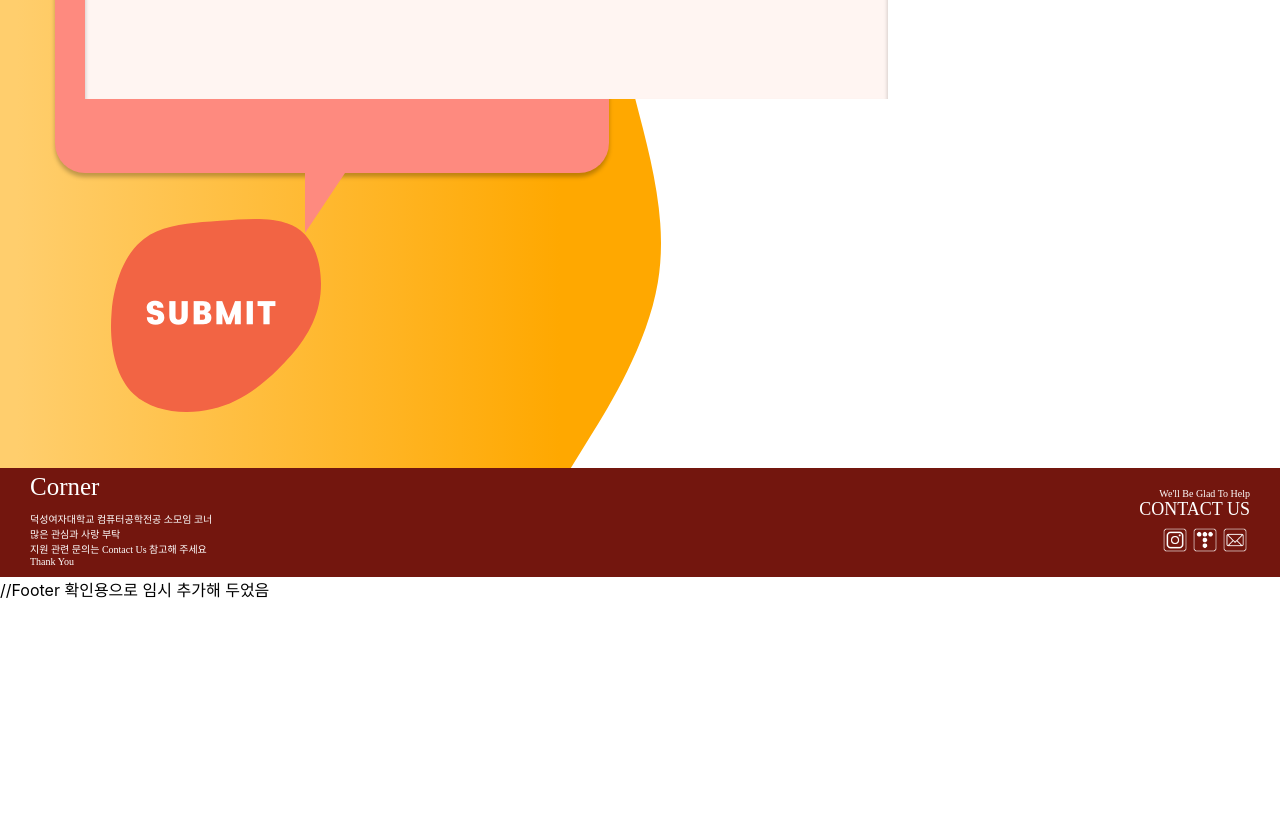
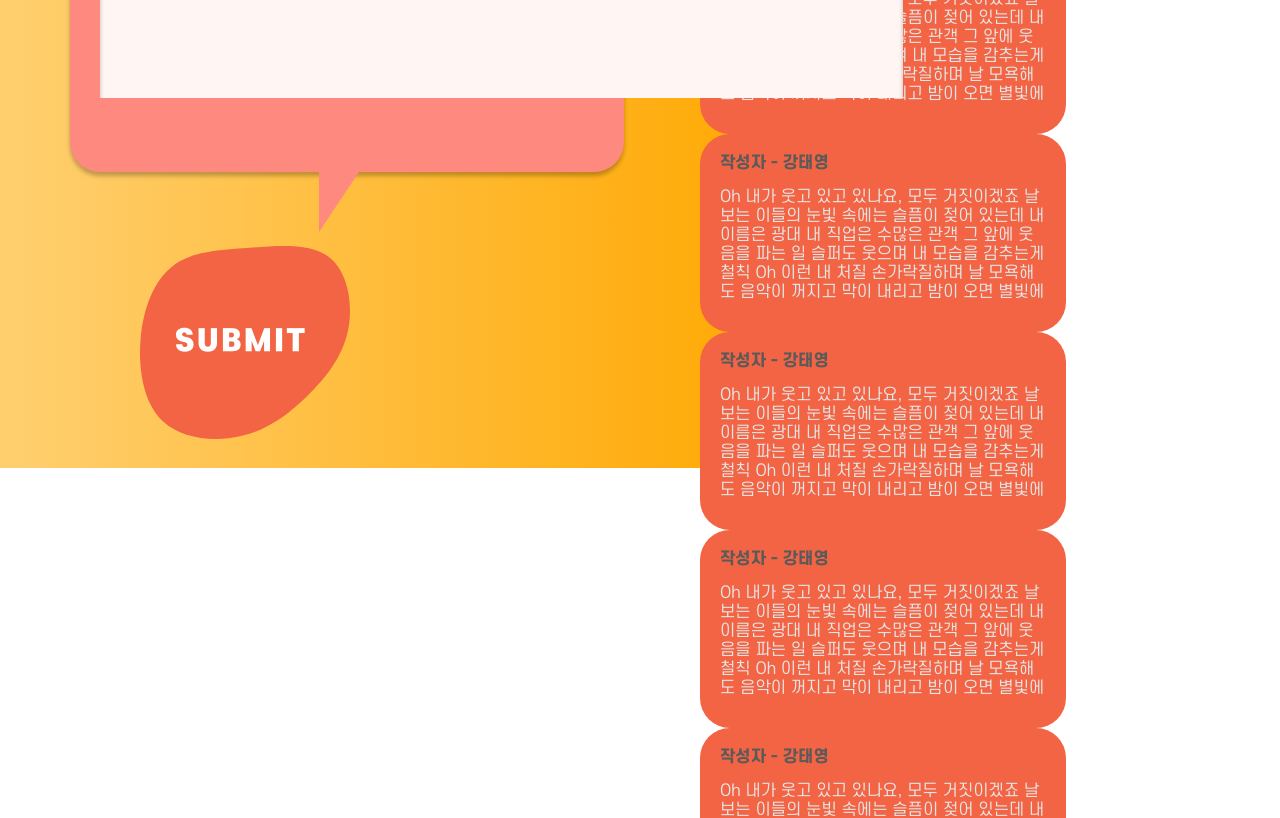
Before and after one commit to CornerLog/CornerLog_Front, a React (Create React App) app in the folder cornerlog_client/: page /guestbook in a window 1280 px wide. Shown: the part 540-1358 px from the top of the page. Before the commit the page ends 1141 px from the top, so only its background shows below. Built offline with nearby package versions, Linux system fonts and the light colour scheme.

Commit message:
배경 fixed 추가

```diff
--- a/cornerlog_client/src/css/GuestBook.module.css
+++ b/cornerlog_client/src/css/GuestBook.module.css
@@ -1,8 +1,23 @@
 .body {
   background-image: url("../../public/img/guestbook_background.svg");
+  background-attachment: fixed;
   background-repeat: no-repeat;
   height: 928px;
-  display: flex;
+  background-size: 928px;
+}
+
+.left {
+  float: left;
+  width: 700px;
+  height: 922px;
+}
+
+.right1 {
+  float: left;
+}
+
+.right2 {
+  float: left;
 }
 
 .form {
@@ -28,7 +43,7 @@
 .button {
   all: unset;
   position: relative;
-  top: 15%;
+  top: 18%;
   left: 20%;
   cursor: pointer;
 }
--- a/cornerlog_client/src/pages/GuestBook.js
+++ b/cornerlog_client/src/pages/GuestBook.js
@@ -9,7 +9,16 @@ const GuestBook = () => {
       <div className={guestbookst.left}>
         <GuestForm />
       </div>
-      <div className={guestbookst.right}>
+      <div className={guestbookst.right1}>
+        <GuestView />
+        <GuestView />
+        <GuestView />
+        <GuestView />
+      </div>
+      <div className={guestbookst.right2}>
+        <GuestView />
+        <GuestView />
+        <GuestView />
         <GuestView />
       </div>
     </div>
```
Also changed, not shown: cornerlog_client/public/img/gt_background_yeah.svg (added), cornerlog_client/public/img/guestbook_background2.png (added).
